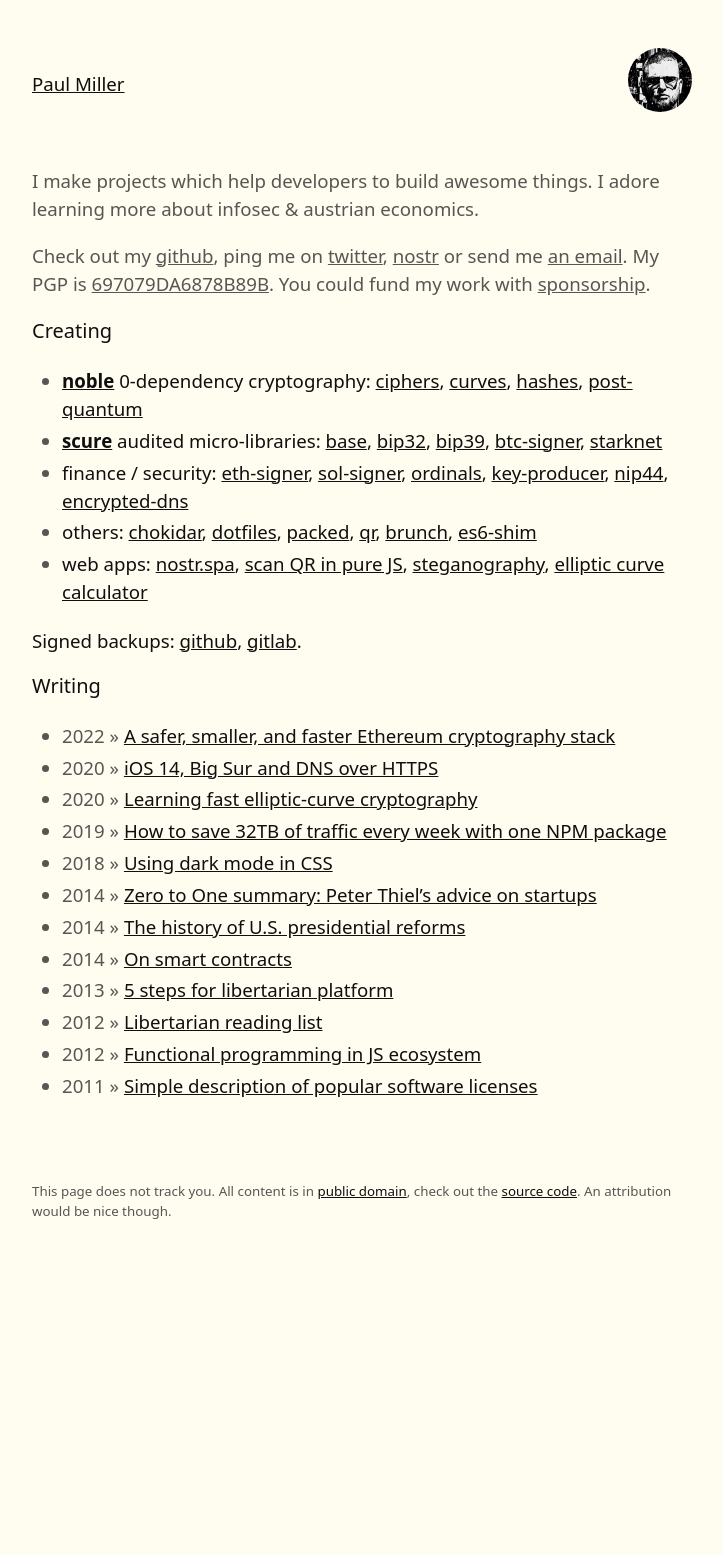
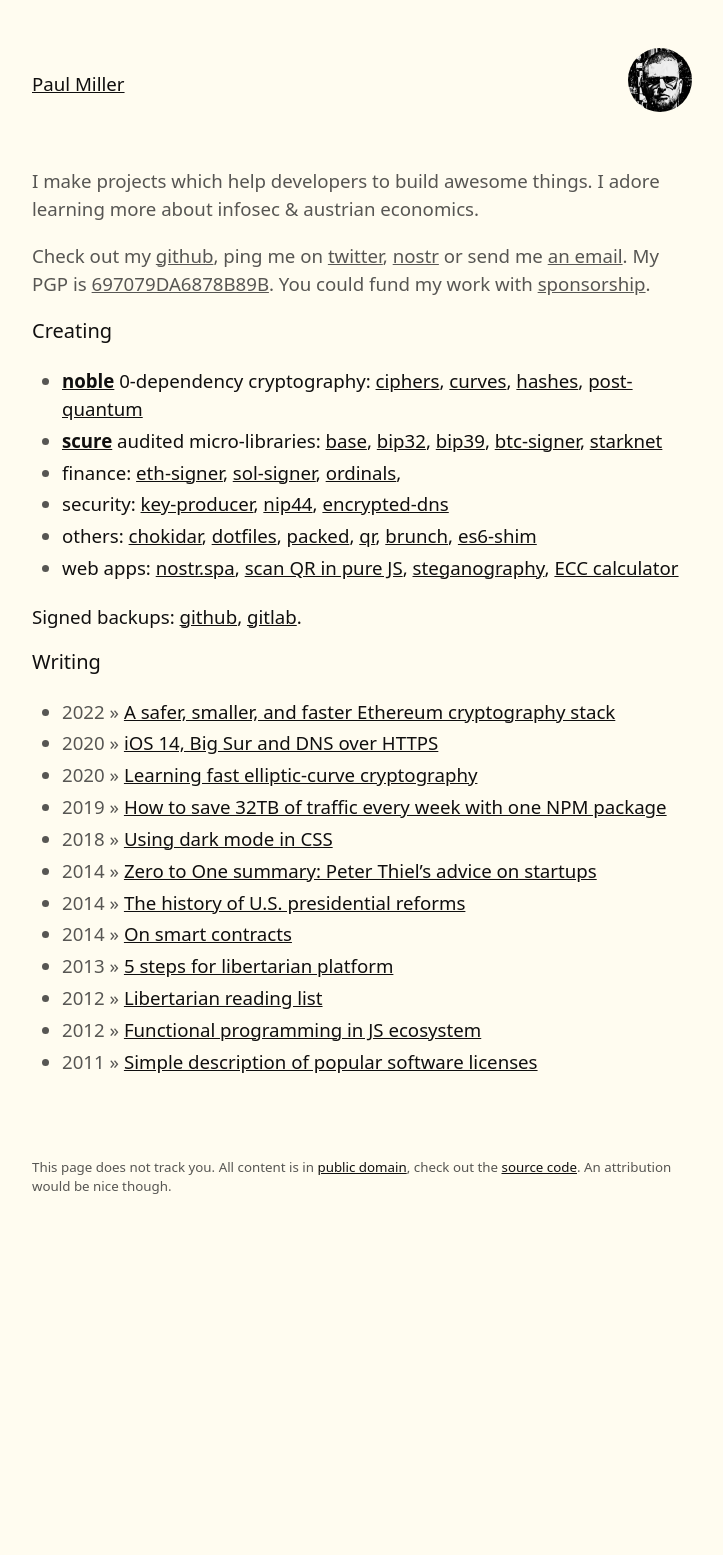
Before and after one commit to paulmillr/paulmillr.github.io, a Jekyll site: the page built from index.html, in a window 1280 px wide. Shown: the whole page, without its empty margins (278-1001 px from the left). Built offline with Jekyll 4.4.1, drawn with Linux system fonts in a browser that asks for light colours; after the commit the page ends 1531 px from its top, so only the background shows below that.

Commit message:
main page

```diff
--- a/index.html
+++ b/index.html
@@ -41,10 +41,13 @@ layout: base
         <a href="https://github.com/paulmillr/scure-starknet">starknet</a>
       </li>
       <li>
-        finance / security:
+        finance:
           <a href="https://github.com/paulmillr/micro-eth-signer">eth-signer</a>,
           <a href="https://github.com/paulmillr/micro-sol-signer">sol-signer</a>,
           <a href="https://github.com/paulmillr/micro-ordinals">ordinals</a>,
+      </li>
+      <li>
+        security:
           <a href="https://github.com/paulmillr/micro-key-producer">key-producer</a>,
           <a href="https://github.com/paulmillr/nip44">nip44</a>,
           <a href="https://github.com/paulmillr/encrypted-dns">encrypted-dns</a>
@@ -63,7 +66,7 @@ layout: base
       <a href="/apps/nostr/">nostr.spa</a>,
       <a href="/apps/qr/">scan QR in pure JS</a>,
       <a href="/apps/steg/">steganography</a>,
-      <a href="/noble/#demo">elliptic curve calculator</a>
+      <a href="/noble/#demo">ECC calculator</a>
       </li>
     </ul>
 
```
